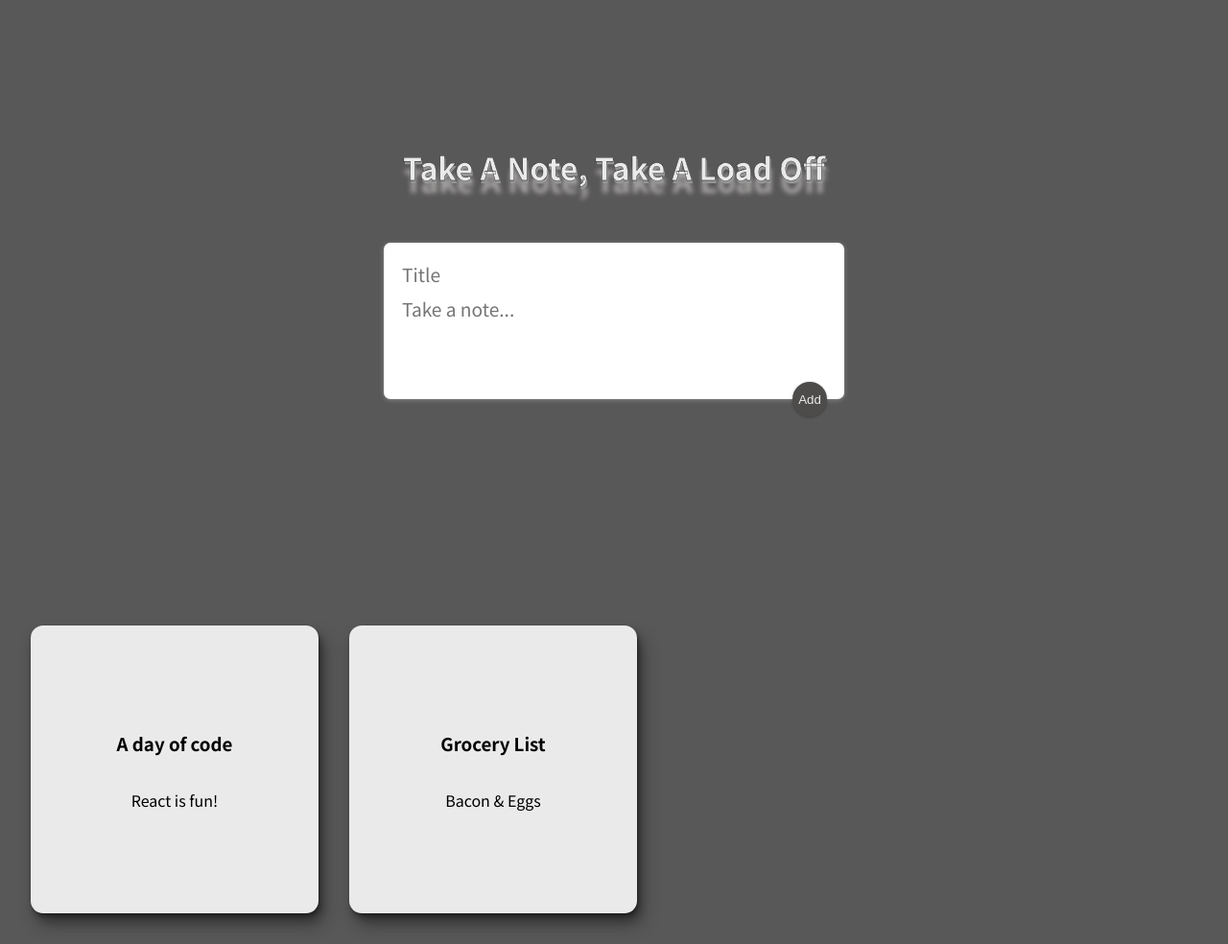
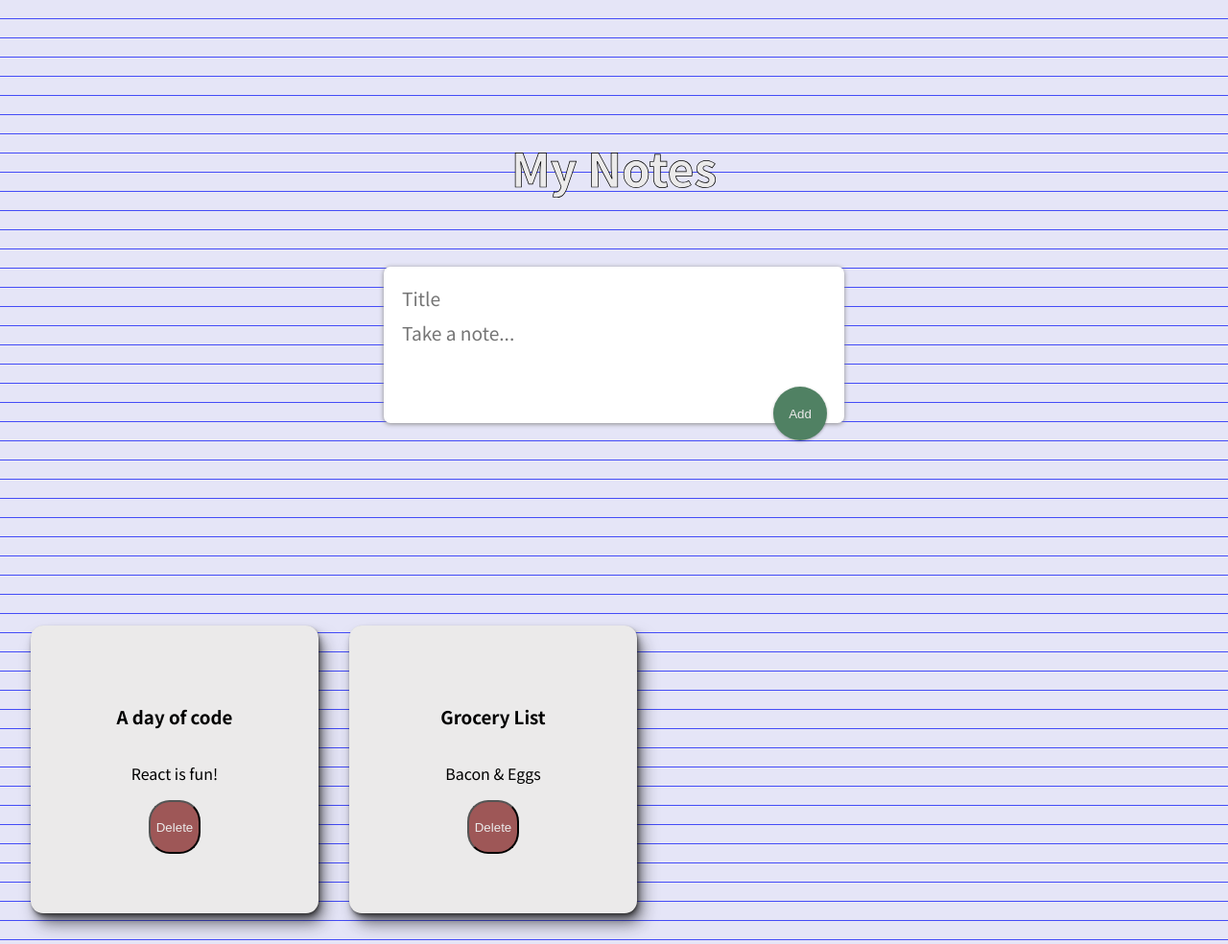
Before and after one commit to RobOsipo/My-Small-Slice__Frontend, a React app: page /notes in a window 1280 px wide. Shown: the part 180-1164 px from the top of the page at 96% size. Built offline with nearby package versions, Linux system fonts and the light colour scheme.

Commit message:
added lined paper gradient effect to notes section background

```diff
--- a/src/pages/Notes/Notes.js
+++ b/src/pages/Notes/Notes.js
@@ -18,6 +18,14 @@ const Notes = () => {
         return [...prevNotes, newNote];
       });
     }
+
+    function deleteNote(id) {
+        setNotes(prevNotes => {
+          return prevNotes.filter((noteItem, index) => {
+            return index !== id;
+          });
+        });
+      }
 
     const handleChange = (event) => {
         const { name, value } = event.target;
@@ -42,7 +50,7 @@ const Notes = () => {
 
       const renderNotes = notes.map((note, index) => {
           return (
-              <SingleNote title={note.title} content={note.content} key={index} />
+              <SingleNote id={index} deleteNote={deleteNote} title={note.title} content={note.content} key={index} />
           )
       })
 
@@ -52,7 +60,7 @@ const Notes = () => {
       <>
         <Header />
         <section className={classes['main-container']}>
-            <h1 className={classes.title}>Take A Note, Take A Load Off</h1>
+            <h1 className={classes.title}>My Notes</h1>
                 <CreateArea note={note} handleChange={handleChange} submitNote={submitNote} />
 
         </section>
--- a/src/pages/Notes/Notes.module.css
+++ b/src/pages/Notes/Notes.module.css
@@ -7,13 +7,18 @@
     align-items: center;
     justify-content: center;
     background-color: rgb(89, 88, 88);
+    background-color: #e5e5f7;
+/* opacity: 0.8; */
+background-size: 20px 20px;
+background-image:  repeating-linear-gradient(0deg, #444cf7, #444cf7 1px, #e5e5f7 1px, #e5e5f7);
+
 }
 
 .title {
     color: var(--bg-white);
-    text-shadow: var(--txt-shadow-light);
-    -webkit-text-stroke: 0.3px black;
-    font-size: 2rem;
+    /* text-shadow: var(--txt-shadow-light); */
+    -webkit-text-stroke: 0.7px black;
+    font-size: 3rem;
 
 }
 
@@ -24,5 +29,8 @@
     gap: 2rem;
     padding: 2rem;
     background-color: rgb(89, 88, 88);
+    background-color: #e5e5f7;
+    background-size: 20px 20px;
+    background-image:  repeating-linear-gradient(0deg, #444cf7, #444cf7 1px, #e5e5f7 1px, #e5e5f7);
 
 }
--- a/src/pages/Notes/components/CreateArea/CreateArea.js
+++ b/src/pages/Notes/components/CreateArea/CreateArea.js
@@ -22,7 +22,7 @@ function CreateArea({ note, handleChange, submitNote}) {
               rows="3"
 
             />
-            <button onClick={submitNote}>Add</button>
+            <button className={classes.button} onClick={submitNote}>Add</button>
           </form>
         </div>
       );
--- a/src/pages/Notes/components/CreateArea/CreateArea.module.css
+++ b/src/pages/Notes/components/CreateArea/CreateArea.module.css
@@ -38,12 +38,12 @@
     position: absolute;
     right: 18px;
     bottom: -18px;
-    background:  #4d4c4b;
+    background:  #508163;
     color: var(--bg-white);
     border: none;
     border-radius: 50%;
-    width: 36px;
-    height: 36px;
+    width: 56px;
+    height: 56px;
     box-shadow: 0 1px 3px rgba(0, 0, 0, 0.3);
     cursor: pointer;
     outline: none;
--- a/src/pages/Notes/components/SingleNote/SingleNote.js
+++ b/src/pages/Notes/components/SingleNote/SingleNote.js
@@ -1,11 +1,13 @@
 import React from 'react'
 import Card from '../Card/Card'
+import classes from './SingleNote.module.css'
 
-const SingleNote = ({ title, content }) => {
+const SingleNote = ({ title, content, deleteNote, id }) => {
   return (
     <Card>
         <h1>{title}</h1>
         <p>{content}</p>
+        <button className={classes.button} onClick={() => deleteNote(id)}>Delete</button>
     </Card>
   )
 }
--- /dev/null
+++ b/src/pages/Notes/components/SingleNote/SingleNote.module.css
@@ -0,0 +1,12 @@
+
+
+.button {
+    background-color: rgb(158, 87, 87);
+    color: var(--bg-white);
+    height: 3.5rem;
+    border-radius: 40%;
+}
+
+.button:hover {
+    cursor: pointer
+}
--- a/src/pages/PlayAGame/PlayAGame.js
+++ b/src/pages/PlayAGame/PlayAGame.js
@@ -16,7 +16,7 @@ const PlayAGame = () => {
 
       <section className={classes['game-container']}>
         <h1 className={classes.title}>A List of Mini-Games Coded from Scratch For Your Entertainment</h1>
-        <button onClick={toggleSpeedTypeGame} className={classes.pushable}><span className={classes.front}>{!speedType ? 'Play' : 'Stop'} The Speed Typing Game</span></button>
+        <button onClick={toggleSpeedTypeGame} className={classes.pushable}><span className={classes.front}>{!speedType ? 'Play' : 'Close'} The Speed Typing Game</span></button>
         {speedType && <WordGame />}
       </section>
 
```
